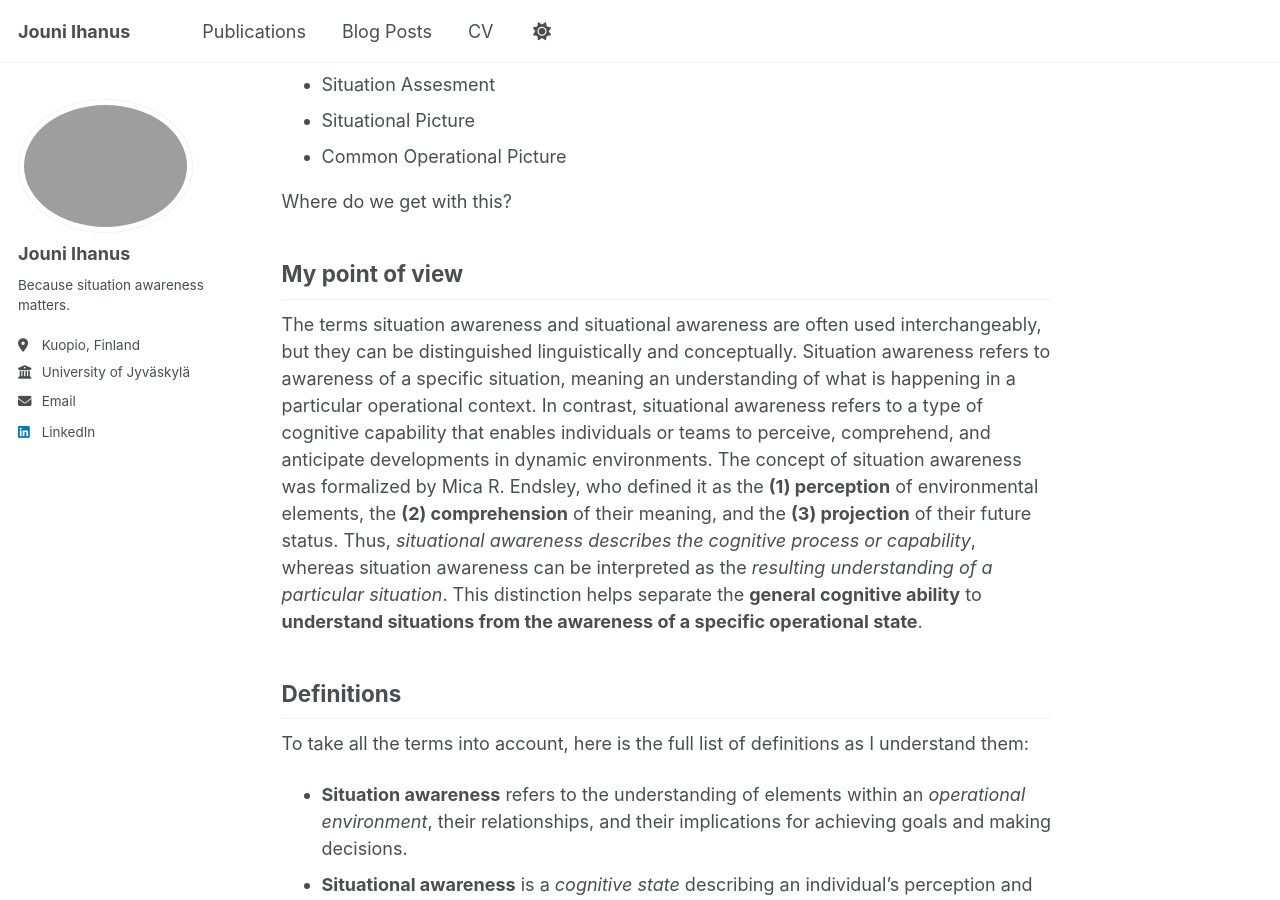
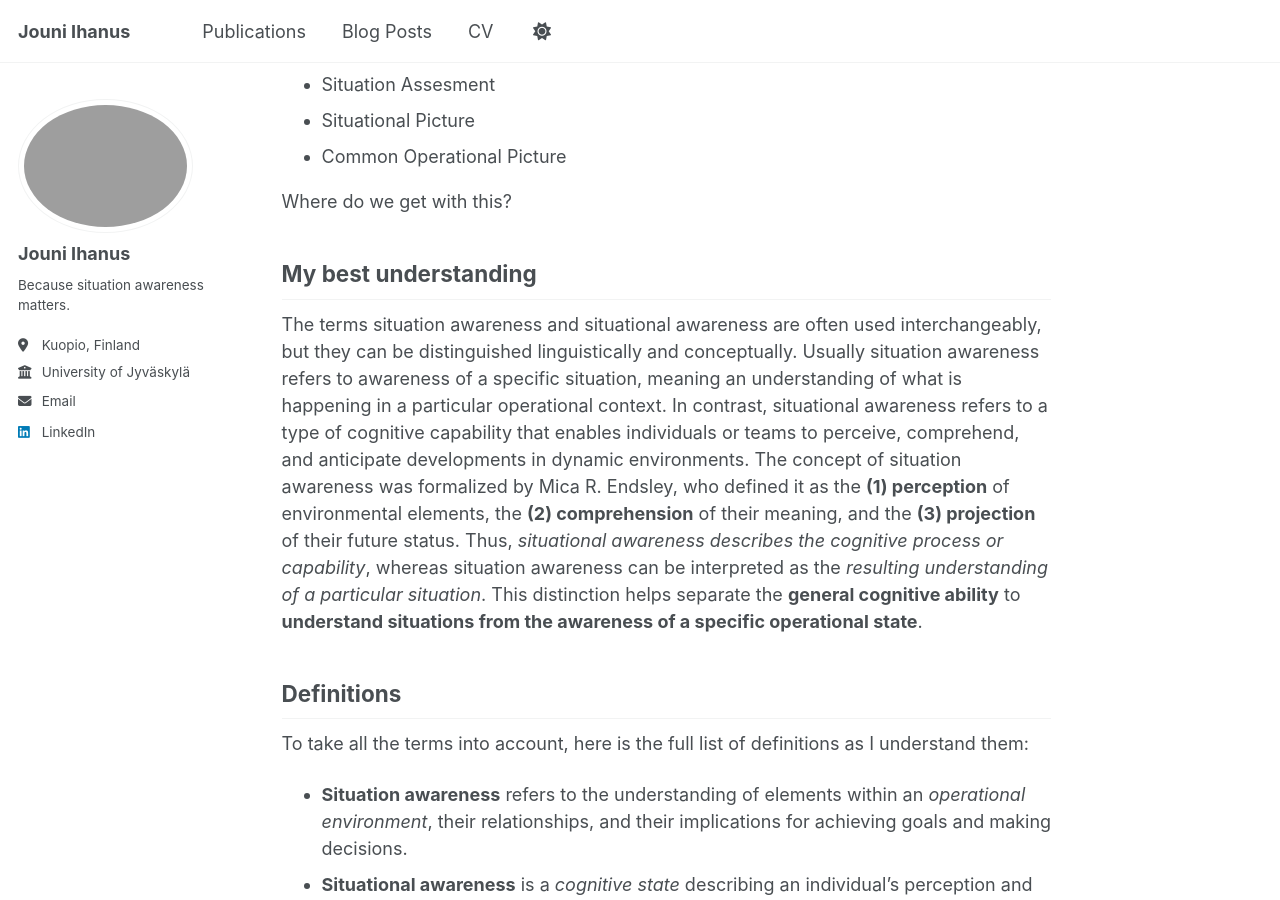
Before and after one commit to WNemesisW/WNemesisW.github.io, a Jekyll site: the page built from _posts/2026-03-12-sa.md, in a window 1280 px wide and 900 px high, scrolled down 513 px. Built offline with Jekyll 4.4.1, drawn with Linux system fonts in a browser that asks for light colours; a script bundle is joined from its source files by our own code; library files that are not in the unit come from our copies.

Commit message:
Update 2026-03-12-sa.md

```diff
--- a/_posts/2026-03-12-sa.md
+++ b/_posts/2026-03-12-sa.md
@@ -16,8 +16,8 @@ So, what do we have on the table? The terms that one most commonly encounters in
 
 Where do we get with this?
 
-## My point of view
-The terms situation awareness and situational awareness are often used interchangeably, but they can be distinguished linguistically and conceptually. Situation awareness refers to awareness of a specific situation, meaning an understanding of what is happening in a particular operational context. In contrast, situational awareness refers to a type of cognitive capability that enables individuals or teams to perceive, comprehend, and anticipate developments in dynamic environments. The concept of situation awareness was formalized by Mica R. Endsley, who defined it as the **(1) perception** of environmental elements, the **(2) comprehension** of their meaning, and the **(3) projection** of their future status. Thus, *situational awareness describes the cognitive process or capability*, whereas situation awareness can be interpreted as the *resulting understanding of a particular situation*. This distinction helps separate the **general cognitive ability** to **understand situations from the awareness of a specific operational state**.
+## My best understanding
+The terms situation awareness and situational awareness are often used interchangeably, but they can be distinguished linguistically and conceptually. Usually situation awareness refers to awareness of a specific situation, meaning an understanding of what is happening in a particular operational context. In contrast, situational awareness refers to a type of cognitive capability that enables individuals or teams to perceive, comprehend, and anticipate developments in dynamic environments. The concept of situation awareness was formalized by Mica R. Endsley, who defined it as the **(1) perception** of environmental elements, the **(2) comprehension** of their meaning, and the **(3) projection** of their future status. Thus, *situational awareness describes the cognitive process or capability*, whereas situation awareness can be interpreted as the *resulting understanding of a particular situation*. This distinction helps separate the **general cognitive ability** to **understand situations from the awareness of a specific operational state**.
 
 ## Definitions
 To take all the terms into account, here is the full list of definitions as I understand them:
```
